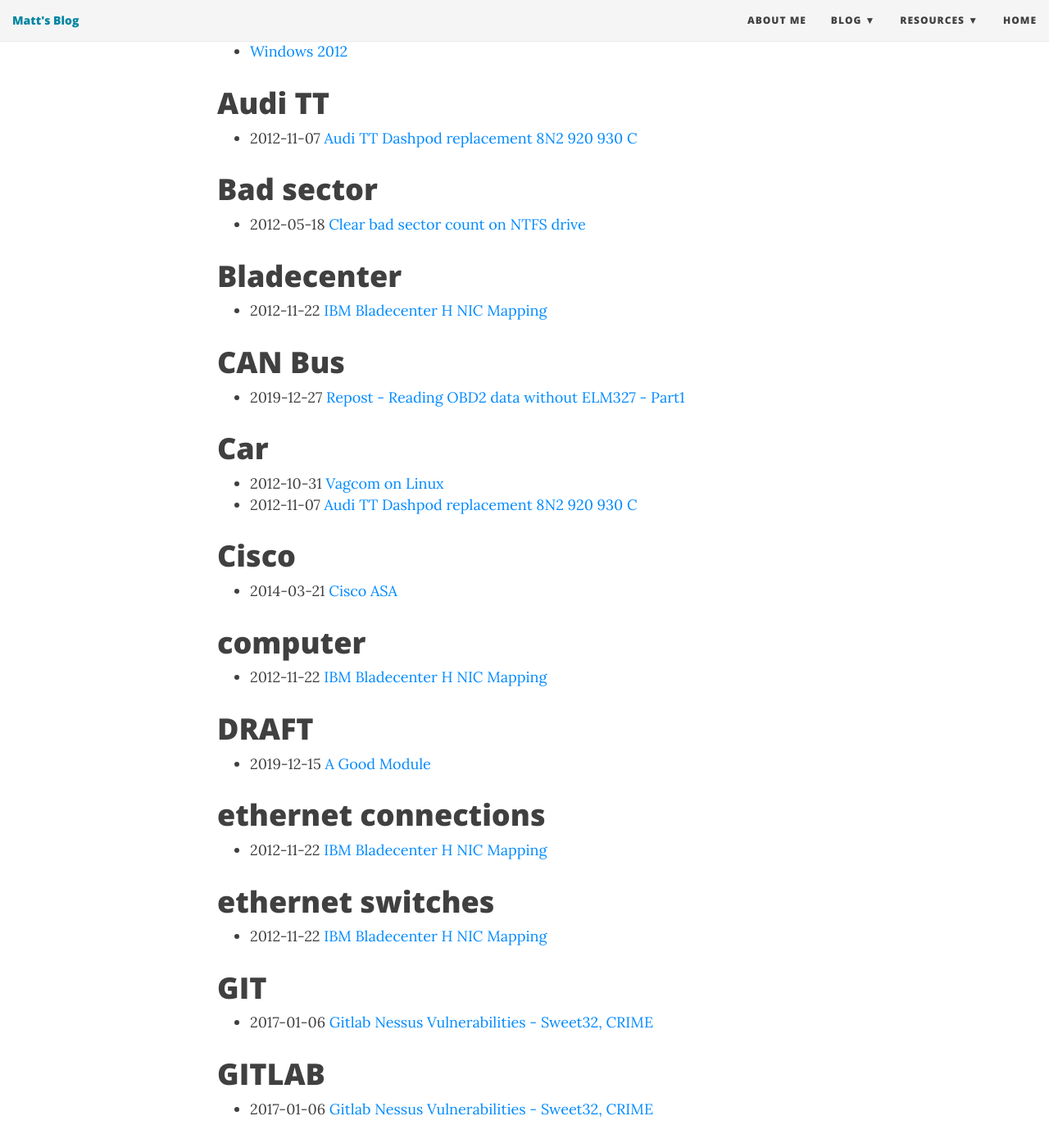
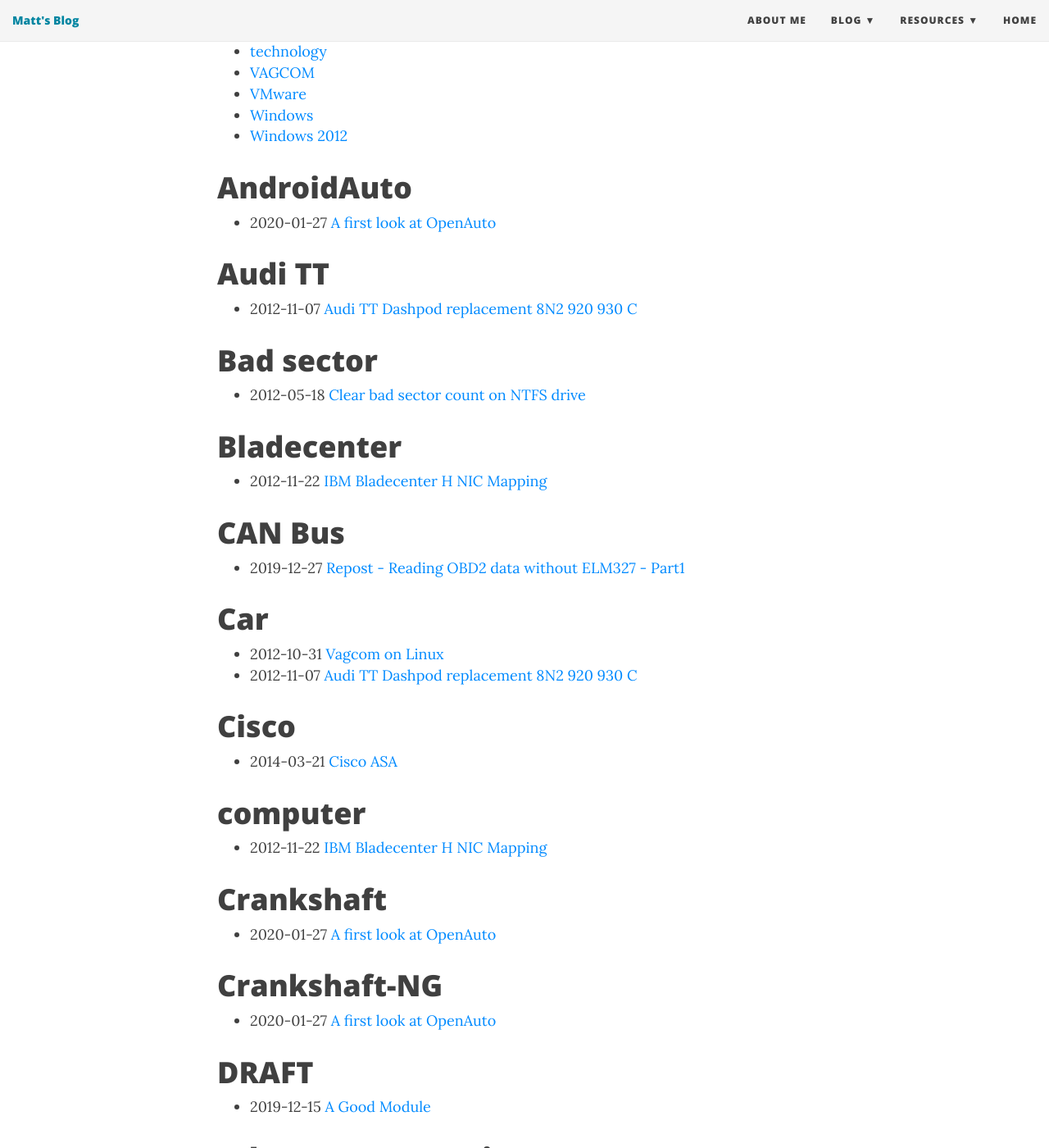
Before and after one commit to matt2005/matt2005.github.io, a Jekyll site: the page built from tags.md, in a window 1280 px wide and 1400 px high, scrolled down 1907 px. Shown: the whole window at 82% size. Built offline with Jekyll 4.4.1, drawn with Linux system fonts in a browser that asks for light colours; nearby versions of some CDN libraries; some of the changed text lies outside the part shown.

Commit message:
updated recent and tags

```diff
--- a/tags.md
+++ b/tags.md
@@ -8,6 +8,11 @@
 
 * TOC
 {:toc}
+
+<a name='AndroidAuto'></a>
+# AndroidAuto
+
+* 2020-01-27 [A first look at OpenAuto](/2020-01-27-a-first-look-at-openauto/?utm_source=blog&utm_medium=blog&utm_content=tags)
 
 <a name='Audi TT'></a>
 # Audi TT
@@ -44,6 +49,16 @@
 # computer
 
 * 2012-11-22 [IBM Bladecenter H NIC Mapping](/2012-11-22-ibm-bladecenter-h-nic-mapping/?utm_source=blog&utm_medium=blog&utm_content=tags)
+
+<a name='Crankshaft'></a>
+# Crankshaft
+
+* 2020-01-27 [A first look at OpenAuto](/2020-01-27-a-first-look-at-openauto/?utm_source=blog&utm_medium=blog&utm_content=tags)
+
+<a name='Crankshaft-NG'></a>
+# Crankshaft-NG
+
+* 2020-01-27 [A first look at OpenAuto](/2020-01-27-a-first-look-at-openauto/?utm_source=blog&utm_medium=blog&utm_content=tags)
 
 <a name='DRAFT'></a>
 # DRAFT
@@ -207,6 +222,11 @@
 * 2017-01-06 [Windows 2012 - RDP password change even when NLA is enabled](/2017-01-06-windows-2012-rdp-password-change-even-when-nla-is-enabled/?utm_source=blog&utm_medium=blog&utm_content=tags)
 * 2019-12-14 [Moved from wordpress](/2019-12-14-Moved-from-wordpress/?utm_source=blog&utm_medium=blog&utm_content=tags)
 
+<a name='openauto'></a>
+# openauto
+
+* 2020-01-27 [A first look at OpenAuto](/2020-01-27-a-first-look-at-openauto/?utm_source=blog&utm_medium=blog&utm_content=tags)
+
 <a name='Pester'></a>
 # Pester
 
```
Also changed, not shown: _includes/recent-posts.md (+1 -1 lines), _posts/2020-01-27-a-first-look-at-openauto.md (+1 -1 lines).
